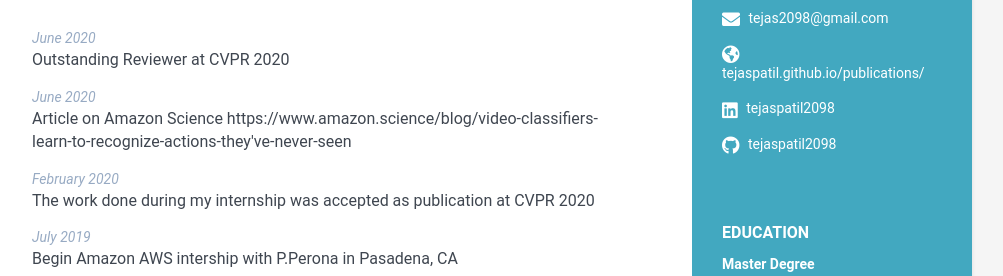
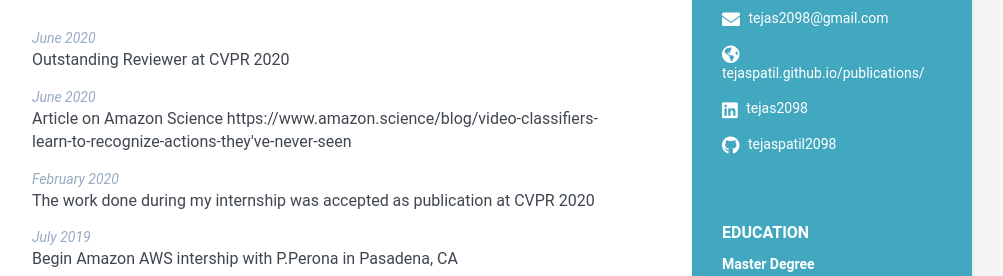
Before and after one commit to tejaspatil2098/tejaspatil2098.github.io, a Jekyll site: the page built from index.html, in a window 1280 px wide and 900 px high. Shown: the part 325-601 px from the top of the window, without its empty margins (168-1171 px from the left). Built offline with Jekyll 4.4.1, drawn with Linux system fonts in a browser that asks for light colours.

Commit message:
Update data.yml

```diff
--- a/_data/data.yml
+++ b/_data/data.yml
@@ -15,7 +15,7 @@ sidebar:
     email: tejas2098@gmail.com
     phone:
     website: tejaspatil.github.io/publications/ #do not add http://
-    linkedin: tejaspatil2098
+    linkedin: tejas2098
     github: tejaspatil2098
     gitlab:
     bitbucket:
```
